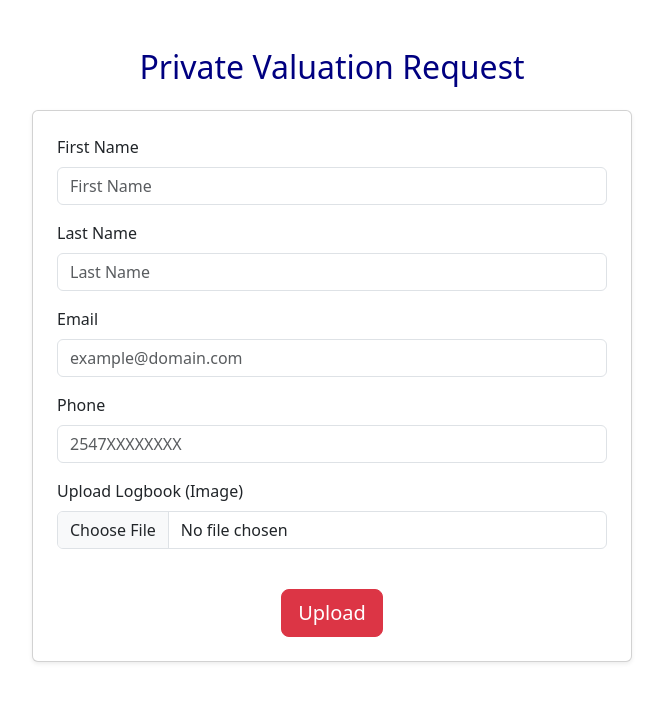
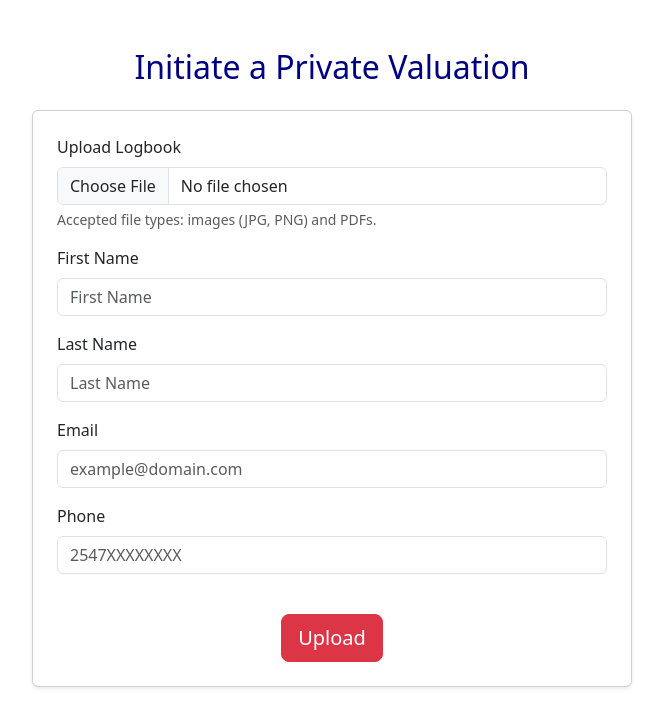
Before and after one commit to Peris25/private-valuations, a Flask app: page /private in a window 1280 px wide. Shown: the top 727 px of the page, without its empty margins (308-971 px from the left). Run offline with Flask 3, Linux system fonts and the light colour scheme.

Commit message:
Style Update

```diff
--- a/templates/form_upload.html
+++ b/templates/form_upload.html
@@ -2,9 +2,15 @@
 {% block title %}Upload Logbook{% endblock %}
 {% block content %}
 
-<h2 class="mb-4 text-center" style="color: navy;">Private Valuation Request</h2>
+<h2 class="mb-4 text-center" style="color: navy;">Initiate a Private Valuation</h2>
 
 <form method="POST" enctype="multipart/form-data" class="card shadow-sm p-4" style="max-width: 600px; margin: auto;">
+  <div class="mb-3">
+    <label class="form-label">Upload Logbook</label>
+    <input type="file" name="logbook" class="form-control" accept="image/*, application/pdf" required>
+    <div class="form-text">Accepted file types: images (JPG, PNG) and PDFs.</div>
+  </div>
+
   <div class="mb-3">
     <label class="form-label">First Name</label>
     <input name="firstName" type="text" class="form-control" placeholder="First Name" required>
@@ -25,11 +31,6 @@
     <input name="phone" type="text" class="form-control" placeholder="2547XXXXXXXX" pattern="254\d{9}" title="Use format 2547XXXXXXXX" required>
   </div>
 
-  <div class="mb-3">
-    <label class="form-label">Upload Logbook (Image)</label>
-    <input type="file" name="logbook" class="form-control" accept="image/*, application/pdf" required>
-  </div>
-
   <div class="text-center mt-4">
     <button type="submit" class="btn btn-danger btn-lg">Upload</button>
   </div>
```
